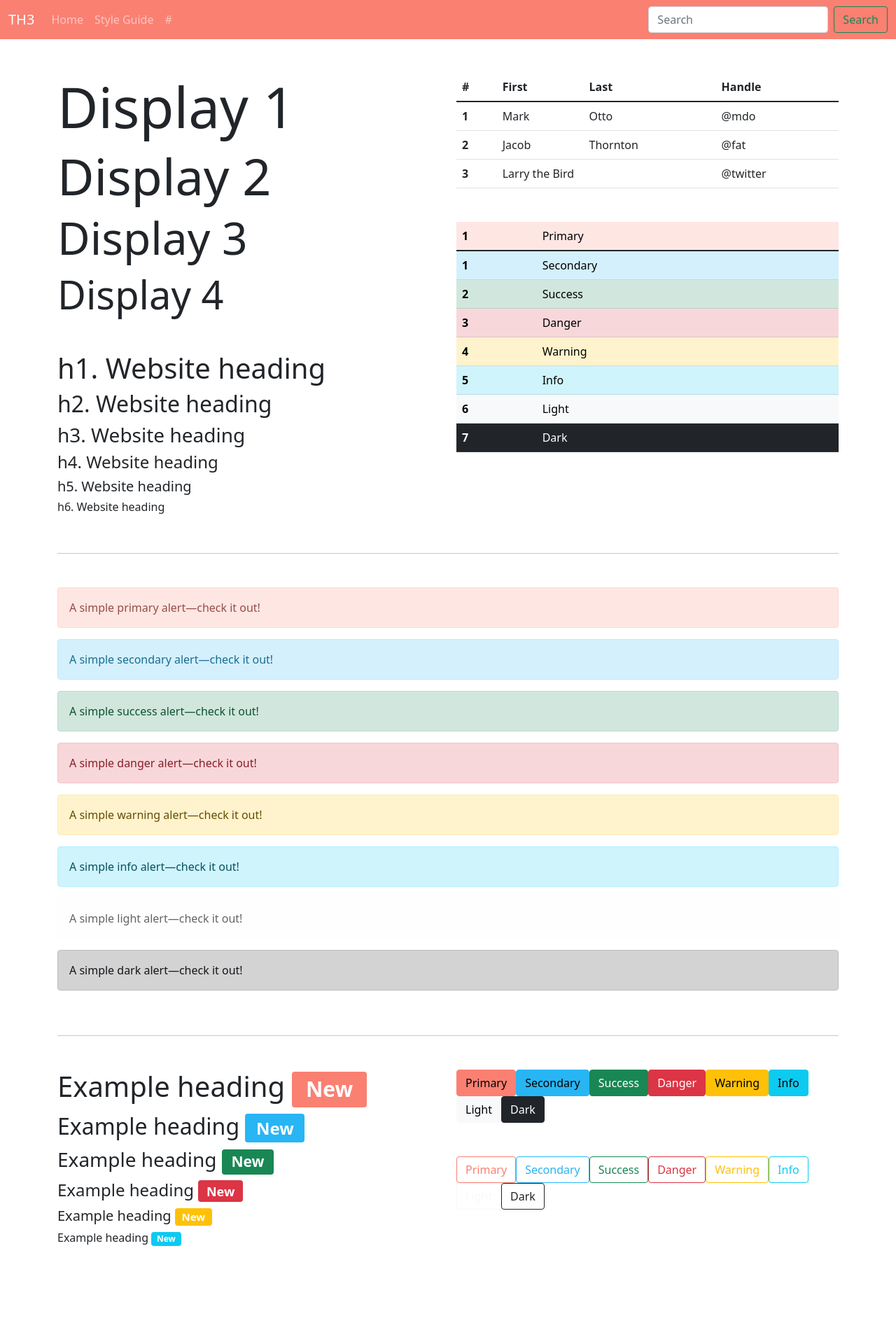
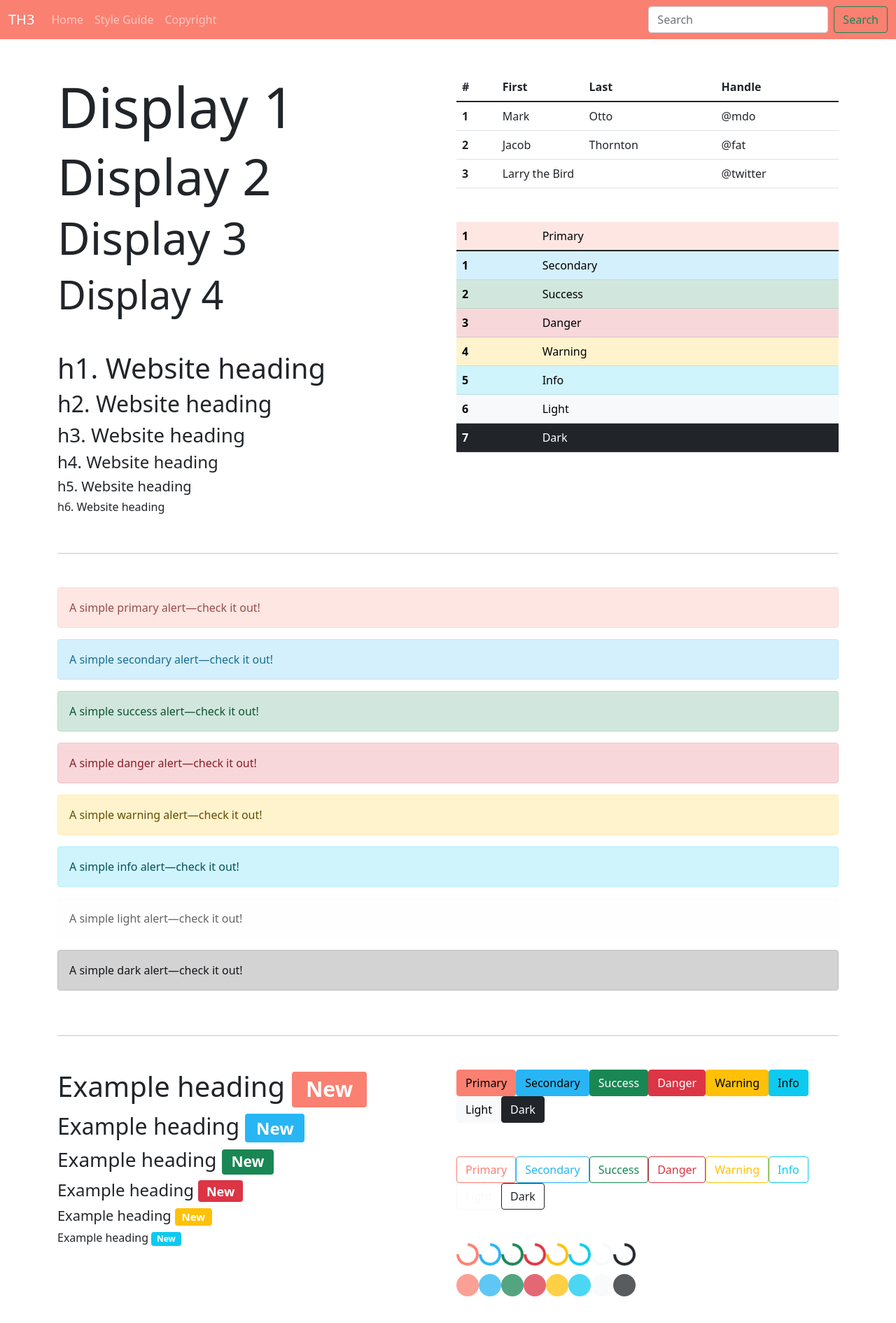
Before and after one commit to Th3Dennis/nextjs-mpa, a Next.js app: page /style_guide in a window 1280 px wide. Shown: the top 1890 px of the page at 70% size. Before the commit the page ends 1836 px from the top, so only its background shows below. Built offline with nearby package versions, Linux system fonts and the light colour scheme.

Commit message:
Add changed to style guide

```diff
--- a/components/header/navbar.js
+++ b/components/header/navbar.js
@@ -34,9 +34,9 @@ export default function Navbar() {
               </Link>
             </li>
             <li className="nav-item">
-              <Link href={"/"}>
+              <Link href={"/copyright"}>
                 <a className="nav-link" tabIndex="-1" aria-disabled="true">
-                  #
+                  Copyright
                 </a>
               </Link>
             </li>
--- a/pages/style_guide.js
+++ b/pages/style_guide.js
@@ -121,40 +121,132 @@ export default function style_guide() {
         <hr />
         <div className="row my-5">
           <div className="col-6">
-          <h1>Example heading <span className="badge bg-primary">New</span></h1>
-<h2>Example heading <span className="badge bg-secondary">New</span></h2>
-<h3>Example heading <span className="badge bg-success">New</span></h3>
-<h4>Example heading <span className="badge bg-danger">New</span></h4>
-<h5>Example heading <span className="badge bg-warning">New</span></h5>
-<h6>Example heading <span className="badge bg-info">New</span></h6>
-
+            <h1>
+              Example heading <span className="badge bg-primary">New</span>
+            </h1>
+            <h2>
+              Example heading <span className="badge bg-secondary">New</span>
+            </h2>
+            <h3>
+              Example heading <span className="badge bg-success">New</span>
+            </h3>
+            <h4>
+              Example heading <span className="badge bg-danger">New</span>
+            </h4>
+            <h5>
+              Example heading <span className="badge bg-warning">New</span>
+            </h5>
+            <h6>
+              Example heading <span className="badge bg-info">New</span>
+            </h6>
           </div>
           <div className="col-6">
-
             <div className="row">
               <div className="col-12">
-                <button type="button" className="btn btn-primary">Primary</button>
-<button type="button" className="btn btn-secondary">Secondary</button>
-<button type="button" className="btn btn-success">Success</button>
-<button type="button" className="btn btn-danger">Danger</button>
-<button type="button" className="btn btn-warning">Warning</button>
-<button type="button" className="btn btn-info">Info</button>
-<button type="button" className="btn btn-light">Light</button>
-<button type="button" className="btn btn-dark">Dark</button>
-
+                <button type="button" className="btn btn-primary">
+                  Primary
+                </button>
+                <button type="button" className="btn btn-secondary">
+                  Secondary
+                </button>
+                <button type="button" className="btn btn-success">
+                  Success
+                </button>
+                <button type="button" className="btn btn-danger">
+                  Danger
+                </button>
+                <button type="button" className="btn btn-warning">
+                  Warning
+                </button>
+                <button type="button" className="btn btn-info">
+                  Info
+                </button>
+                <button type="button" className="btn btn-light">
+                  Light
+                </button>
+                <button type="button" className="btn btn-dark">
+                  Dark
+                </button>
               </div>
               <div className="col-12 mt-5 ">
-                  <button type="button" className="btn btn-outline-primary">Primary</button>
-<button type="button" className="btn btn-outline-secondary">Secondary</button>
-<button type="button" className="btn btn-outline-success">Success</button>
-<button type="button" className="btn btn-outline-danger">Danger</button>
-<button type="button" className="btn btn-outline-warning">Warning</button>
-<button type="button" className="btn btn-outline-info">Info</button>
-<button type="button" className="btn btn-outline-light">Light</button>
-<button type="button" className="btn btn-outline-dark">Dark</button>
+                <button type="button" className="btn btn-outline-primary">
+                  Primary
+                </button>
+                <button type="button" className="btn btn-outline-secondary">
+                  Secondary
+                </button>
+                <button type="button" className="btn btn-outline-success">
+                  Success
+                </button>
+                <button type="button" className="btn btn-outline-danger">
+                  Danger
+                </button>
+                <button type="button" className="btn btn-outline-warning">
+                  Warning
+                </button>
+                <button type="button" className="btn btn-outline-info">
+                  Info
+                </button>
+                <button type="button" className="btn btn-outline-light">
+                  Light
+                </button>
+                <button type="button" className="btn btn-outline-dark">
+                  Dark
+                </button>
+              </div>
+              <div className="col-12 mt-5">
+                <div className="spinner-border text-primary" role="status">
+                  <span className="visually-hidden">Loading...</span>
+                </div>
+                <div className="spinner-border text-secondary" role="status">
+                  <span className="visually-hidden">Loading...</span>
+                </div>
+                <div className="spinner-border text-success" role="status">
+                  <span className="visually-hidden">Loading...</span>
+                </div>
+                <div className="spinner-border text-danger" role="status">
+                  <span className="visually-hidden">Loading...</span>
+                </div>
+                <div className="spinner-border text-warning" role="status">
+                  <span className="visually-hidden">Loading...</span>
+                </div>
+                <div className="spinner-border text-info" role="status">
+                  <span className="visually-hidden">Loading...</span>
+                </div>
+                <div className="spinner-border text-light" role="status">
+                  <span className="visually-hidden">Loading...</span>
+                </div>
+                <div className="spinner-border text-dark" role="status">
+                  <span className="visually-hidden">Loading...</span>
                 </div>
               </div>
-
+              <div className="col-12 mt-2">
+                <div className="spinner-grow text-primary" role="status">
+                  <span className="visually-hidden">Loading...</span>
+                </div>
+                <div className="spinner-grow text-secondary" role="status">
+                  <span className="visually-hidden">Loading...</span>
+                </div>
+                <div className="spinner-grow text-success" role="status">
+                  <span className="visually-hidden">Loading...</span>
+                </div>
+                <div className="spinner-grow text-danger" role="status">
+                  <span className="visually-hidden">Loading...</span>
+                </div>
+                <div className="spinner-grow text-warning" role="status">
+                  <span className="visually-hidden">Loading...</span>
+                </div>
+                <div className="spinner-grow text-info" role="status">
+                  <span className="visually-hidden">Loading...</span>
+                </div>
+                <div className="spinner-grow text-light" role="status">
+                  <span className="visually-hidden">Loading...</span>
+                </div>
+                <div className="spinner-grow text-dark" role="status">
+                  <span className="visually-hidden">Loading...</span>
+                </div>
+              </div>
+            </div>
           </div>
         </div>
       </div>
```
Also changed, not shown: pages/copyright.js (added, +7 -0 lines). Lines whose indentation alone changed are shown as unchanged.
